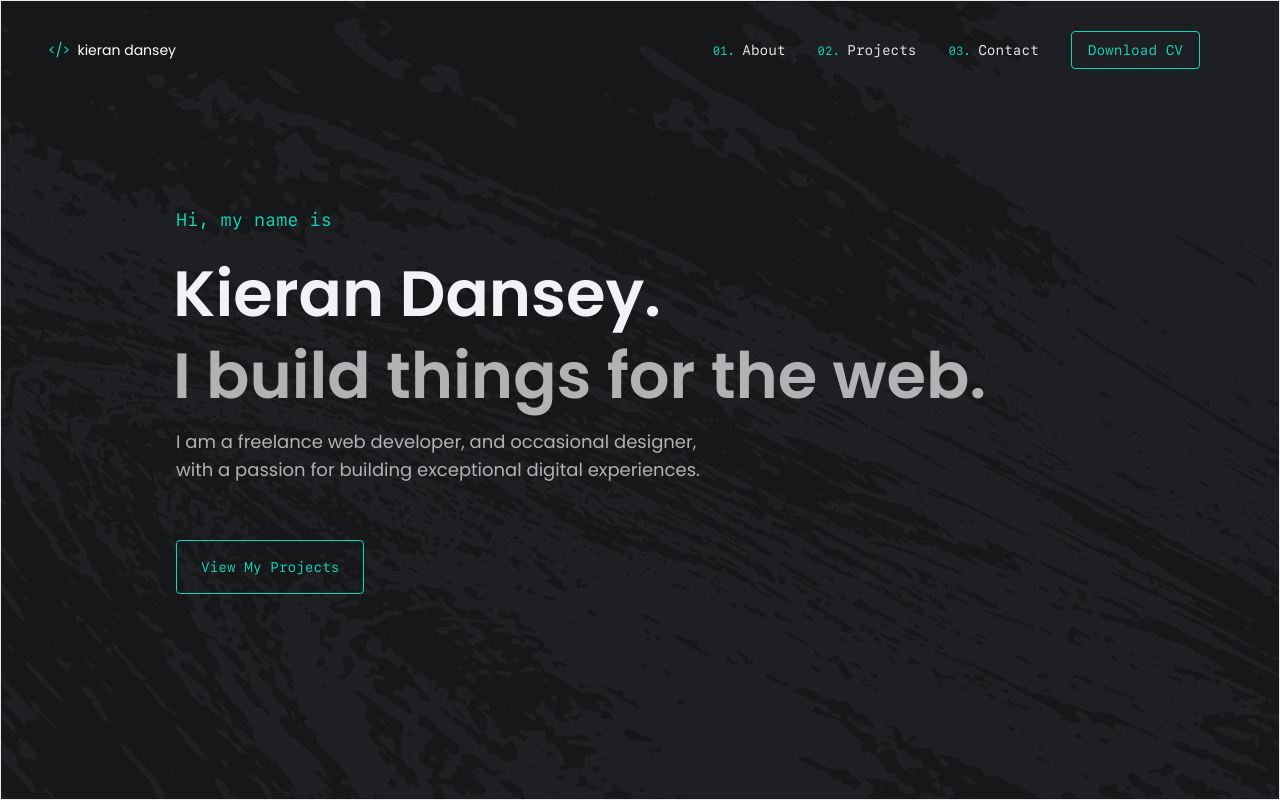
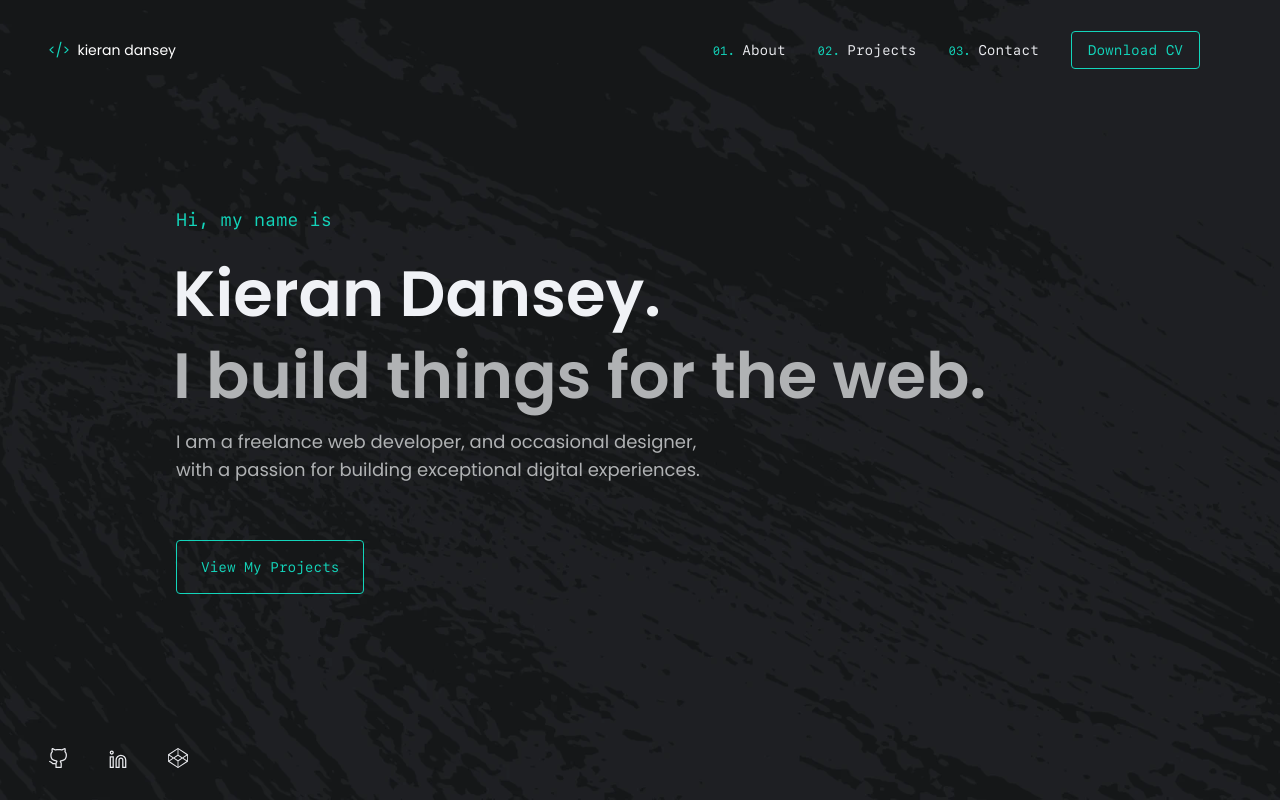
Before and after one commit to kdan80/v5, a Next.js app: page / in a window 1280 px wide. Shown: the top 800 px of the page. Built offline with nearby package versions, Linux system fonts and the light colour scheme.

Commit message:
added SocialsList

```diff
--- a/src/components/ClientContext.tsx
+++ b/src/components/ClientContext.tsx
@@ -2,7 +2,7 @@
 
 import React from 'react'
 import { Landing } from './sections'
-import { Header } from '@/components'
+import { Header, SocialsList } from '@/components'
 import useWelcomeAnimations from '../useWelcomeAnimations'
 
 interface Props {
@@ -18,7 +18,7 @@ const ClientContext = ({ children }: Props) => {
     })
 
     return (
-        <main className='text-light-200 min-h-screen max-w-screen overflow-x-hidden'>
+        <main className='text-light-200 flex flex-col items-center min-h-screen max-w-screen overflow-x-hidden'>
             <Header scrolledToTop={scrolledToTop} />
             <Landing setScrolledToTop={setScrolledToTop} />
             {children}
@@ -27,6 +27,7 @@ const ClientContext = ({ children }: Props) => {
                     Designed &amp; Built by Kieran Dansey
                 </span>
             </footer>
+            <SocialsList scrolledToTop={scrolledToTop} />
         </main>
     )
 }
--- /dev/null
+++ b/src/components/SocialsList.tsx
@@ -0,0 +1,34 @@
+import React from 'react'
+import { details } from '@/config'
+import Link from 'next/link'
+
+interface Props {
+    scrolledToTop: boolean
+}
+
+const SocialsList = ({ scrolledToTop }: Props) => {
+    React.useEffect(() => {}, [scrolledToTop])
+
+    return (
+        <aside
+            className={`fixed bottom-0 md:left-0 transition-all duration-300 px-6 lg:px-12 py-8 ease-in-out ${
+                !scrolledToTop && 'translate-y-full'
+            }`}
+        >
+            <nav className='flex justify-start items-center gap-14 md:gap-10'>
+                {details.socialLinks.map(({ url, icon: Icon }, index) => (
+                    <Link
+                        key={index}
+                        target='_blank'
+                        rel='noreferrer'
+                        href={url}
+                    >
+                        <Icon />
+                    </Link>
+                ))}
+            </nav>
+        </aside>
+    )
+}
+
+export default SocialsList
--- /dev/null
+++ b/src/components/icons/Codepen.tsx
@@ -0,0 +1,20 @@
+import React from 'react'
+import { icon } from '@/styles'
+
+interface Props {
+    styles?: string
+}
+
+const Codepen = ({ styles }: Props) => {
+    return (
+        <svg
+            className={`${icon} ${styles}`}
+            viewBox='0 0 24 24'
+            xmlns='http://www.w3.org/2000/svg'
+        >
+            <path d='M 11.798828 0.017578125 A 0.77670581 0.51779711 0 0 0 11.449219 0.15234375 L 0.2265625 7.6328125 A 0.77670581 0.51779711 0 0 0 0.025390625 8 L 0 8 L 0 16 L 0.025390625 16 A 0.77670581 0.51779711 0 0 0 0.2265625 16.367188 L 11.449219 23.847656 A 0.77670581 0.51779711 0 0 0 11.5 23.867188 L 11.5 24 L 12.5 24 L 12.5 23.867188 A 0.77670581 0.51779711 0 0 0 12.550781 23.847656 L 23.773438 16.367188 A 0.77670581 0.51779711 0 0 0 23.998047 16 L 24 16 L 24 8 L 23.998047 8 A 0.77670581 0.51779711 0 0 0 23.773438 7.6328125 L 12.550781 0.15234375 A 0.77670581 0.51779711 0 0 0 11.798828 0.017578125 z M 11.5 1.5839844 L 11.5 8.1328125 A 0.77670581 0.51779711 0 0 0 11.449219 8.1523438 L 6.7753906 11.267578 L 1.875 8 L 11.5 1.5839844 z M 12.5 1.5839844 L 22.125 8 L 17.224609 11.267578 L 12.550781 8.1523438 A 0.77670581 0.51779711 0 0 0 12.5 8.1328125 L 12.5 1.5839844 z M 1 8.8828125 L 5.6757812 12 L 1 15.117188 L 1 8.8828125 z M 23 8.8828125 L 23 15.117188 L 18.324219 12 L 23 8.8828125 z M 12 9.25 L 16.125 12 L 12 14.75 L 7.875 12 L 12 9.25 z M 6.7753906 12.732422 L 11.449219 15.847656 A 0.77670581 0.51779711 0 0 0 12.550781 15.847656 L 17.224609 12.732422 L 22.125 16 L 12.5 22.416016 L 12.5 16 L 11.5 16 L 11.5 22.416016 L 1.875 16 L 6.7753906 12.732422 z ' />
+        </svg>
+    )
+}
+
+export default Codepen
--- /dev/null
+++ b/src/components/icons/LinkedIn.tsx
@@ -0,0 +1,20 @@
+import React from 'react'
+import { icon } from '@/styles'
+
+interface Props {
+    styles?: string
+}
+
+const LinkedIn = ({ styles }: Props) => {
+    return (
+        <svg
+            className={`${icon} ${styles}`}
+            viewBox='0 0 24 24'
+            xmlns='http://www.w3.org/2000/svg'
+        >
+            <path d='M 4.5,3 A 2.5,2.5 0 0 0 2,5.5 2.5,2.5 0 0 0 4.5,8 2.5,2.5 0 0 0 7,5.5 2.5,2.5 0 0 0 4.5,3 Z m 0,1.5 a 1,1 0 0 1 1,1 1,1 0 0 1 -1,1 1,1 0 0 1 -1,-1 1,1 0 0 1 1,-1 z M 15.5,8 A 6.5,6.5 0 0 0 9,14.5 V 24 h 1.5 3.5 v -1.5 -8 A 1.5,1.5 0 0 1 15.5,13 1.5,1.5 0 0 1 17,14.5 v 8 1.5 h 1.5 2 1.5 v -1.5 -8 A 6.5,6.5 0 0 0 15.5,8 Z m 0,1.5 a 5,5 0 0 1 5,5 v 8 h -2 v -8 a 3,3 0 0 0 -3,-3 3,3 0 0 0 -3,3 v 8 h -2 v -8 a 5,5 0 0 1 5,-5 z M 2,10 v 1.5 11 1.5 H 3.5 5.5 7 V 22.5 10 H 3.5 Z m 1.5,1.5 h 2 v 11 h -2 z' />
+        </svg>
+    )
+}
+
+export default LinkedIn
--- a/src/components/icons/index.ts
+++ b/src/components/icons/index.ts
@@ -1,3 +1,5 @@
+export { default as Codepen } from './Codepen'
 export { default as External } from './External'
 export { default as Github } from './Github'
 export { default as Hamburger } from './Hamburger'
+export { default as LinkedIn } from './LinkedIn'
--- a/src/components/index.ts
+++ b/src/components/index.ts
@@ -2,3 +2,4 @@ export { default as ClientContext } from './ClientContext'
 export { default as Header } from './header/Header'
 export { default as DropdownClientContext } from './dropdownClientContext/DropdownClientContext'
 export { default as NumberedHeading } from './NumberedHeading'
+export { default as SocialsList } from './SocialsList'
--- a/src/config/index.ts
+++ b/src/config/index.ts
@@ -1,6 +1,6 @@
 import siteMetadata from './siteMetadata'
 import openGraph from './openGraph'
-//import { Github, LinkedIn, Codepen } from 'components/icons'
+import { Github, LinkedIn, Codepen } from '@/icons'
 
 const details = {
     name: 'Kieran Dansey',
@@ -23,20 +23,20 @@ const details = {
         'SVG/Inkscape',
     ],
 
-    // socialLinks: [
-    //     {
-    //         url: 'https://github.com/kdan80',
-    //         icon: Github,
-    //     },
-    //     {
-    //         url: 'https://linkedin.com/in/kdansey80',
-    //         icon: LinkedIn,
-    //     },
-    //     {
-    //         url: 'https://codepen.io/kdan80',
-    //         icon: Codepen,
-    //     },
-    // ],
+    socialLinks: [
+        {
+            url: 'https://github.com/kdan80',
+            icon: Github,
+        },
+        {
+            url: 'https://linkedin.com/in/kdansey80',
+            icon: LinkedIn,
+        },
+        {
+            url: 'https://codepen.io/kdan80',
+            icon: Codepen,
+        },
+    ],
 } as const
 
 const siteConfig = {
--- a/src/styles/index.ts
+++ b/src/styles/index.ts
@@ -1,6 +1,6 @@
 const bigButton = `text-green cursor-pointer border border-green rounded text-sm font-mono transition-all duration-300 ease-in-out hover:bg-heroHover focus:bg-heroHover active:bg-heroHover`
 
-const section = `flex justify-center items-center min-h-screen px-6 w-screen border`
+const section = `flex justify-center items-center min-h-screen px-6 w-screen`
 
 const sectionContent = `flex flex-col gap-6 font-sans lg:max-w-[58rem]`
 
```
